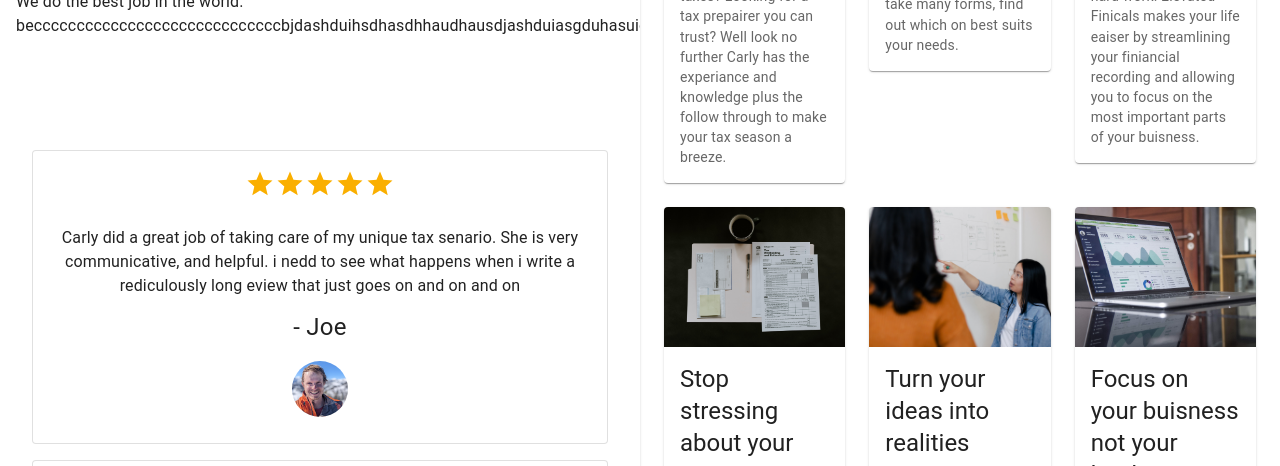
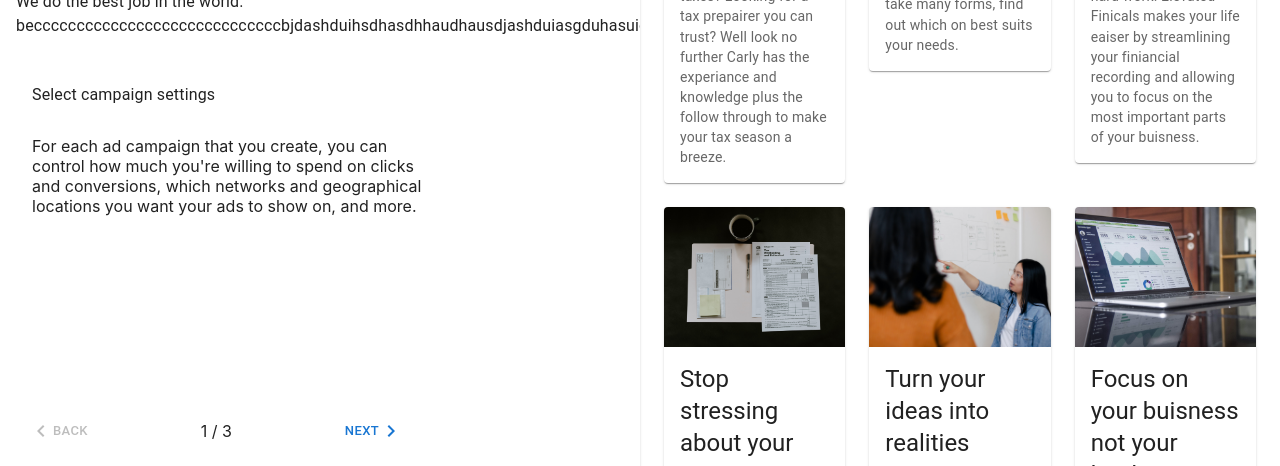
Before and after one commit to joekupernik/Tax-Time, a React (Create React App) app: page /services in a window 1280 px wide. Shown: the part 486-952 px from the top of the page. Built offline with nearby package versions, Linux system fonts and the light colour scheme.

Commit message:
install mu icons and add carousel for reviews

```diff
--- a/package.json
+++ b/package.json
@@ -5,6 +5,7 @@
   "dependencies": {
     "@emotion/react": "^11.10.0",
     "@emotion/styled": "^11.10.0",
+    "@mui/icons-material": "^5.10.14",
     "@mui/material": "^5.10.1",
     "@testing-library/jest-dom": "^5.16.5",
     "@testing-library/react": "^13.3.0",
--- /dev/null
+++ b/src/ReviewCarousel.tsx
@@ -0,0 +1,95 @@
+import * as React from 'react';
+import Box from '@mui/material/Box';
+import { useTheme } from '@mui/material/styles';
+import MobileStepper from '@mui/material/MobileStepper';
+import Paper from '@mui/material/Paper';
+import Typography from '@mui/material/Typography';
+import Button from '@mui/material/Button';
+import KeyboardArrowLeft from '@mui/icons-material/KeyboardArrowLeft';
+import KeyboardArrowRight from '@mui/icons-material/KeyboardArrowRight';
+
+const steps = [
+  {
+    label: 'Select campaign settings',
+    description: `For each ad campaign that you create, you can control how much
+              you're willing to spend on clicks and conversions, which networks
+              and geographical locations you want your ads to show on, and more.`,
+  },
+  {
+    label: 'Create an ad group',
+    description:
+      'An ad group contains one or more ads which target a shared set of keywords.',
+  },
+  {
+    label: 'Create an ad',
+    description: `Try out different ad text to see what brings in the most customers,
+              and learn how to enhance your ads using features like ad extensions.
+              If you run into any problems with your ads, find out how to tell if
+              they're running and how to resolve approval issues.`,
+  },
+];
+
+export default function ReviewCarousel() {
+  const theme = useTheme();
+  const [activeStep, setActiveStep] = React.useState(0);
+  const maxSteps = steps.length;
+
+  const handleNext = () => {
+    setActiveStep((prevActiveStep) => prevActiveStep + 1);
+  };
+
+  const handleBack = () => {
+    setActiveStep((prevActiveStep) => prevActiveStep - 1);
+  };
+
+  return (
+    <Box sx={{ maxWidth: 400, flexGrow: 1 }}>
+      <Paper
+        square
+        elevation={0}
+        sx={{
+          display: 'flex',
+          alignItems: 'center',
+          height: 50,
+          pl: 2,
+          bgcolor: 'background.default',
+        }}
+      >
+        <Typography>{steps[activeStep].label}</Typography>
+      </Paper>
+      <Box sx={{ height: 255, maxWidth: 400, width: '100%', p: 2 }}>
+        {steps[activeStep].description}
+      </Box>
+      <MobileStepper
+        variant="text"
+        steps={maxSteps}
+        position="static"
+        activeStep={activeStep}
+        nextButton={
+          <Button
+            size="small"
+            onClick={handleNext}
+            disabled={activeStep === maxSteps - 1}
+          >
+            Next
+            {theme.direction === 'rtl' ? (
+              <KeyboardArrowLeft />
+            ) : (
+              <KeyboardArrowRight />
+            )}
+          </Button>
+        }
+        backButton={
+          <Button size="small" onClick={handleBack} disabled={activeStep === 0}>
+            {theme.direction === 'rtl' ? (
+              <KeyboardArrowRight />
+            ) : (
+              <KeyboardArrowLeft />
+            )}
+            Back
+          </Button>
+        }
+      />
+    </Box>
+  );
+}
--- a/src/Services.tsx
+++ b/src/Services.tsx
@@ -9,7 +9,8 @@
 import Card from '@mui/material/Card';
 import CardContent from '@mui/material/CardContent';
 import CardMedia from '@mui/material/CardMedia';
-import ReviewCard from './ReviewCard';
+//import ReviewCard from './ReviewCard';
+import ReviewCarousel from './ReviewCarousel';
 
 
 
@@ -50,7 +51,7 @@
       </Typography>
      </CardContent>
      <CardContent>
-        <ReviewCard/>
+        <ReviewCarousel/>
      </CardContent>
     </Card>
         </Grid>
```
Also changed, not shown: 1 other file (tests, documents, lock files or other folders).
